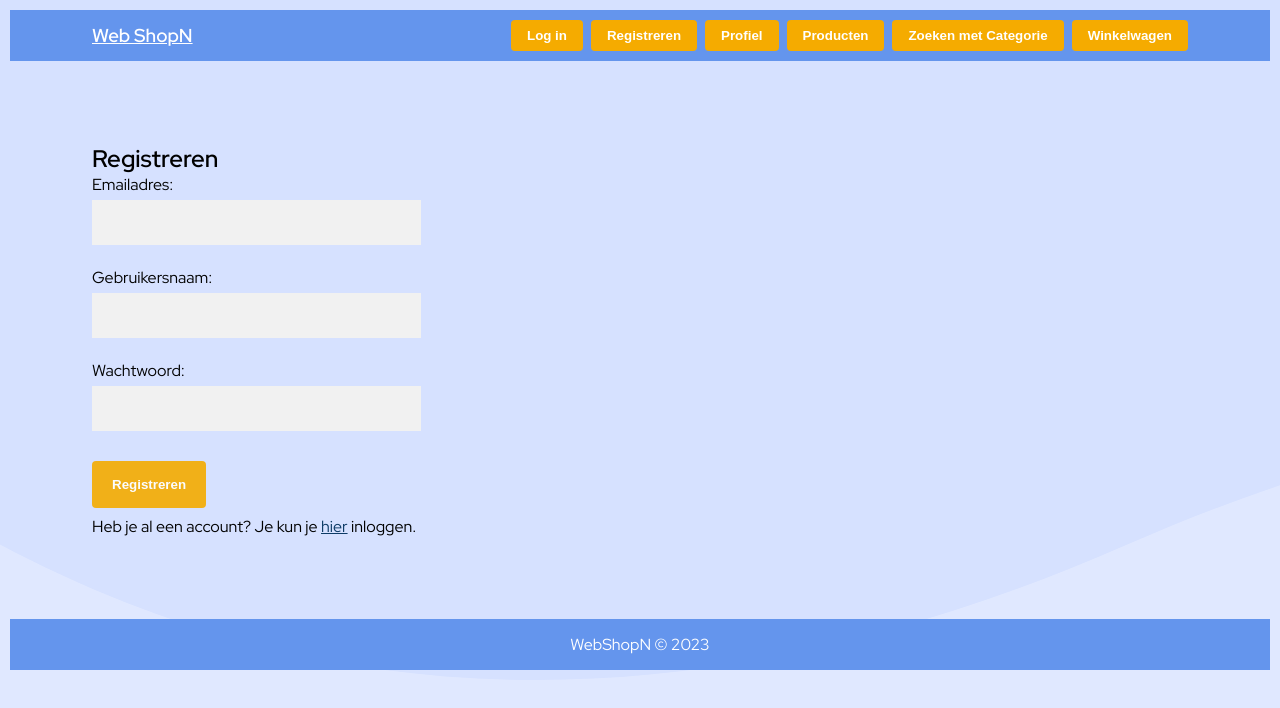
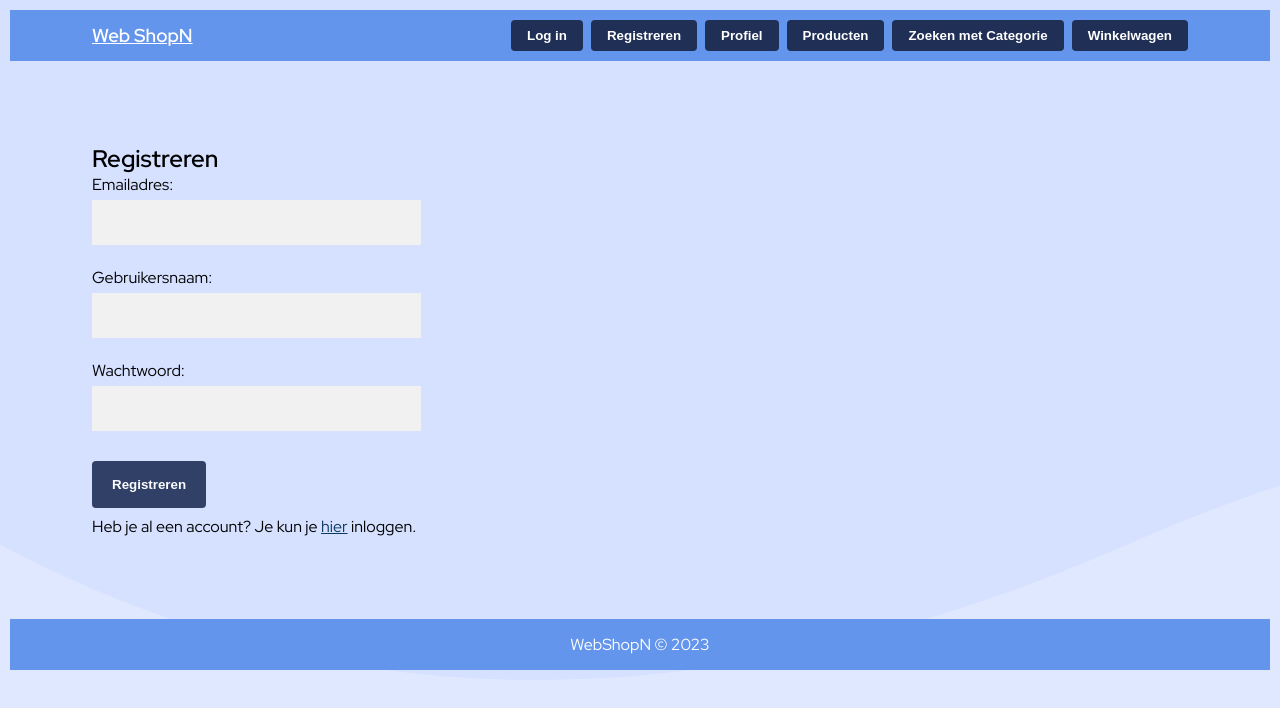
Before and after one commit to nishalamichhane/endproject, a React (Create React App) app: page /signup in a window 1280 px wide. Shown: the top 708 px of the page. Built offline with nearby package versions, Linux system fonts and the light colour scheme.

Commit message:
Css is in Navbar en Producten pagina bijgewerkt

```diff
--- a/src/App.css
+++ b/src/App.css
@@ -51,7 +51,7 @@ button {
   border: none;
   /*color: white;*/
   padding: 8px 16px;
-  background-color: #f5ab00;
+  background-color: var(--dark-blue);
   color: white;
   font-weight: bold;
 }
@@ -118,7 +118,7 @@ section  {
   display: flex;
   flex-direction: column;
   justify-content: center;
-  background-color: lightyellow;
+  background-color: var(--very-pale-blue);
   text-align: center;
   border-radius: 4px;
   flex-basis: 280px;
--- a/src/components/button/Button.css
+++ b/src/components/button/Button.css
@@ -1,5 +1,5 @@
 .registerbtn {
-    background-color: #f5ab00;
+    background-color: var(--dark-blue);
     color: white;
     padding: 16px 20px;
     margin: 8px 0;
```
